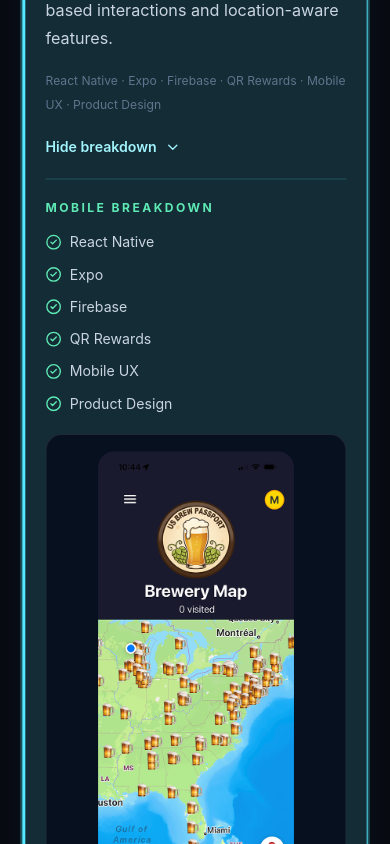
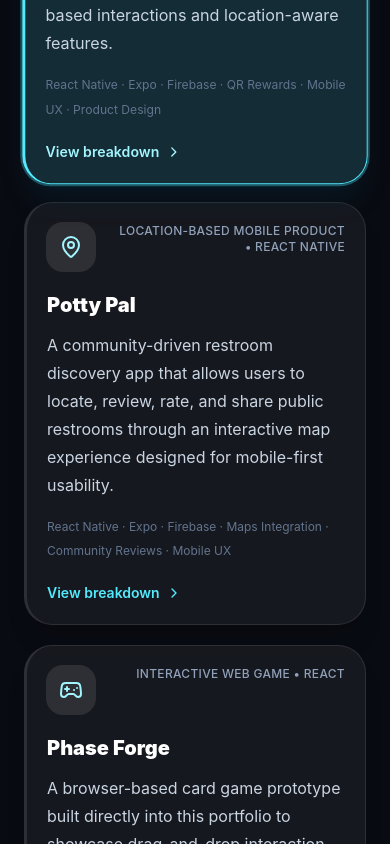
Before and after one commit to MarkNalbach/marknalbach-studio, a React (Vite) app: page / in a window 390 px wide. Shown: the part 4620-5464 px from the top of the page. Built offline with nearby package versions, Linux system fonts and the light colour scheme.

Commit message:
fix feature desktop bug

```diff
--- a/src/features/home/components/BuildCard.tsx
+++ b/src/features/home/components/BuildCard.tsx
@@ -10,10 +10,11 @@ import { AnimatePresence, motion } from "framer-motion";
 interface BuildCardProps {
   build: FeaturedBuild;
   isSelected: boolean;
+  isMobileOpen?: boolean;
   onClick: () => void;
 }
 
-function BuildCard({ build, isSelected, onClick }: BuildCardProps) {
+function BuildCard({ build, isSelected, isMobileOpen = false, onClick }: BuildCardProps) {
   const Icon = build.icon;
 
   return (
@@ -24,7 +25,7 @@ function BuildCard({ build, isSelected, onClick }: BuildCardProps) {
           : "border-white/10 border-l-white/10 bg-white/[.055] hover:-translate-y-1 hover:border-cyan-300/30 hover:border-l-cyan-300/60 hover:bg-white/[.08]"
       }`}
     >
-      <button type="button" onClick={onClick} aria-expanded={isSelected} className="text-left">
+      <button type="button" onClick={onClick} aria-expanded={isMobileOpen} className="cursor-pointer text-left">
         <div className="mb-5 flex items-start justify-between gap-4">
           <div className="rounded-2xl bg-white/10 p-3 ring-1 ring-white/10">
             <Icon className="h-6 w-6 text-cyan-200" />
@@ -46,23 +47,30 @@ function BuildCard({ build, isSelected, onClick }: BuildCardProps) {
             isSelected ? "text-cyan-200" : "text-cyan-300"
           }`}
         >
-          {build.title === "Phase Forge"
-            ? isSelected
-              ? "Hide breakdown"
-              : "View breakdown & play"
-            : isSelected
-              ? "Hide breakdown"
-              : "View breakdown"}
+          <span className="lg:hidden">
+            {build.title === "Phase Forge"
+              ? isMobileOpen
+                ? "Hide breakdown"
+                : "View breakdown & Play game"
+              : isMobileOpen
+                ? "Hide breakdown"
+                : "View breakdown"}
+          </span>
+
+          <span className="hidden lg:inline">
+            {build.title === "Phase Forge" ? "View breakdown & play" : "View breakdown"}
+          </span>
+
           <ChevronRight
             className={`h-4 w-4 transition ${
-              isSelected ? "rotate-90 translate-x-0.5" : "group-hover:translate-x-0.5"
+              isMobileOpen ? "rotate-90 translate-x-0.5 lg:rotate-0" : "group-hover:translate-x-0.5"
             }`}
           />
         </span>
       </button>
 
       <AnimatePresence initial={false}>
-        {isSelected && (
+        {isMobileOpen && (
           <motion.div
             initial={{ height: 0, opacity: 0 }}
             animate={{ height: "auto", opacity: 1 }}
--- a/src/features/home/sections/FeaturedBuildsSection.tsx
+++ b/src/features/home/sections/FeaturedBuildsSection.tsx
@@ -9,22 +9,22 @@ interface FeaturedBuildsSectionProps {
 }
 
 function FeaturedBuildsSection({ featuredBuilds }: FeaturedBuildsSectionProps) {
-  const [openBuildTitles, setOpenBuildTitles] = useState<string[]>([featuredBuilds[0].title]);
-  const desktopBuild =
-    featuredBuilds.find((build) => openBuildTitles.includes(build.title)) ?? featuredBuilds[0];
+  const [selectedBuild, setSelectedBuild] = useState(featuredBuilds[0]);
+  const [openBuildTitles, setOpenBuildTitles] = useState<string[]>([]);
 
-  function handleToggleBuild(build: FeaturedBuild) {
-    const scrollY = window.scrollY;
+  function handleBuildClick(build: FeaturedBuild) {
+    const isDesktop = window.matchMedia("(min-width: 1024px)").matches;
+
+    if (isDesktop) {
+      setSelectedBuild(build);
+      return;
+    }
 
     setOpenBuildTitles((current) =>
       current.includes(build.title)
         ? current.filter((title) => title !== build.title)
         : [...current, build.title]
     );
-
-    requestAnimationFrame(() => {
-      window.scrollTo({ top: scrollY });
-    });
   }
 
   return (
@@ -44,14 +44,17 @@ function FeaturedBuildsSection({ featuredBuilds }: FeaturedBuildsSectionProps) {
           <BuildCard
             key={build.title}
             build={build}
-            isSelected={openBuildTitles.includes(build.title)}
-            onClick={() => handleToggleBuild(build)}
+            isSelected={
+              selectedBuild.title === build.title || openBuildTitles.includes(build.title)
+            }
+            isMobileOpen={openBuildTitles.includes(build.title)}
+            onClick={() => handleBuildClick(build)}
           />
         ))}
       </div>
 
       <div className="hidden lg:block">
-        <BuildDetail build={desktopBuild} />
+        <BuildDetail build={selectedBuild} />
       </div>
     </section>
   );
```
